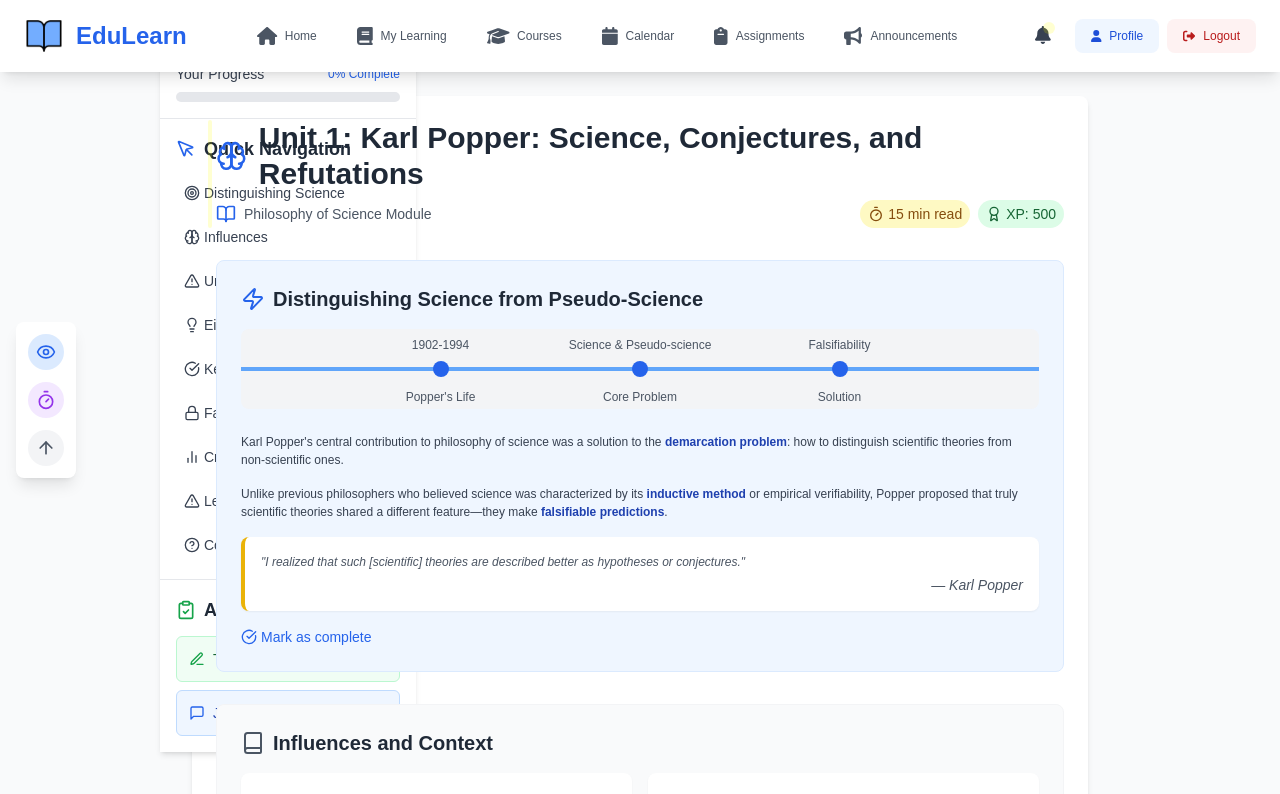
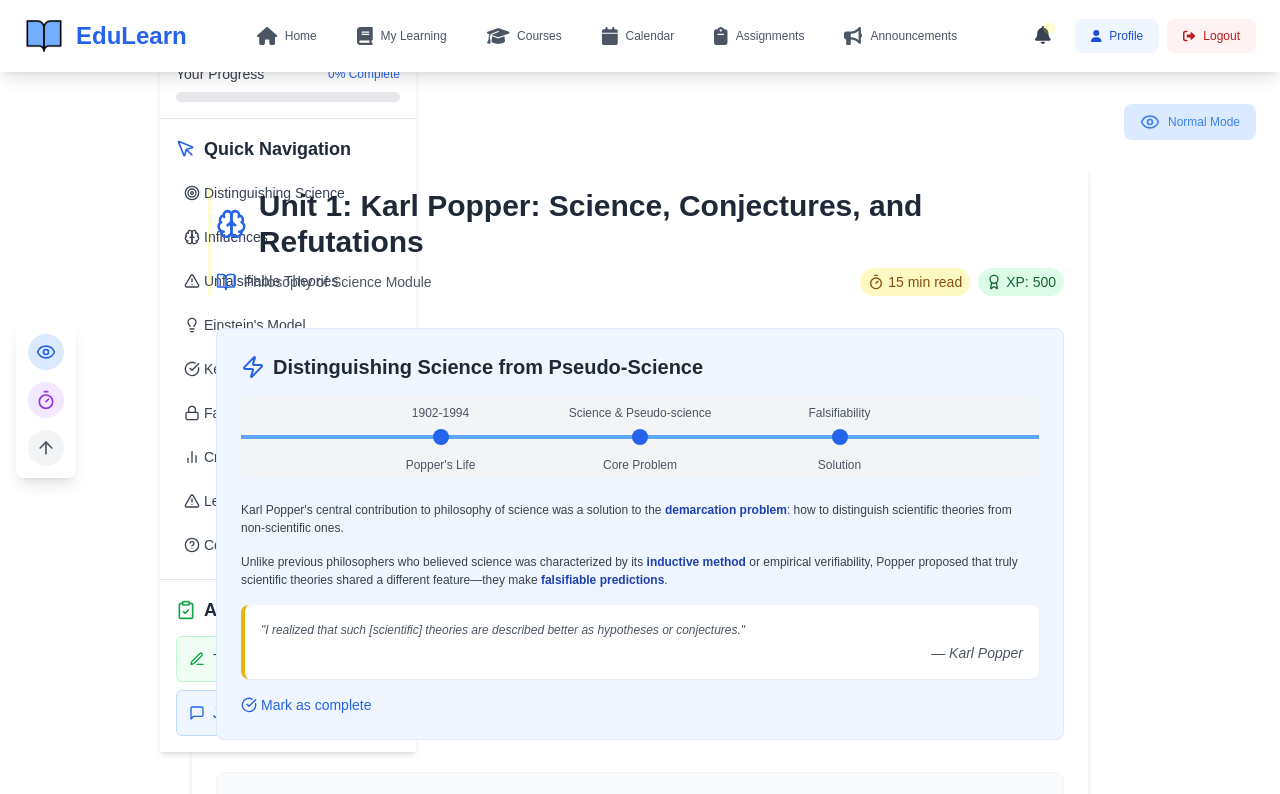
Before and after one commit to michellenikeetha/manual_adhd_lms, a React (Create React App) app: page /my-learning/my-course/course-content in a window 1280 px wide. Shown: the top 794 px of the page. Built offline with nearby package versions, Linux system fonts and the light colour scheme.

Commit message:
focus mode

```diff
--- a/src/components/PhilosophyCourseContentPage.jsx
+++ b/src/components/PhilosophyCourseContentPage.jsx
@@ -8,6 +8,7 @@ import {
   ClipboardCheck, Edit3
 } from 'lucide-react';
 import confetti from 'canvas-confetti';
+import { motion, AnimatePresence } from 'framer-motion';
 
 const PhilosophyCourseContentPage = () => {
   const navigate = useNavigate();
@@ -21,6 +22,10 @@ const PhilosophyCourseContentPage = () => {
   const [focusMode, setFocusMode] = useState(false);
   const [timerActive, setTimerActive] = useState(false);
   const [studyTime, setStudyTime] = useState(0);
+
+  const getBackgroundColor = () => {
+    return focusMode ? 'bg-gray-100' : 'bg-white';
+  };
 
   // Function to trigger confetti celebration
   const triggerCelebration = () => {
@@ -109,7 +114,7 @@ const PhilosophyCourseContentPage = () => {
   ];
 
   return (
-    <div className={`bg-gray-50 min-h-screen ${focusMode ? 'focus-mode' : ''}`}>
+    <div className={`min-h-screen transition-colors duration-300 ${getBackgroundColor()}`}>
       <style jsx>{`
         .focus-mode .distraction {
           opacity: 0.3;
@@ -151,6 +156,33 @@ const PhilosophyCourseContentPage = () => {
       `}</style>
 
       <SignedInNavbar />
+
+      <div className="container mx-auto px-6 py-8">
+        <div className="flex justify-end">
+
+          <div className="flex items-center space-x-4">
+            <motion.button
+              whileHover={{ scale: 1.05 }}
+              whileTap={{ scale: 0.95 }}
+              onClick={() => setFocusMode(!focusMode)}
+              className={`flex items-center space-x-2 px-4 py-2 rounded-lg transition-colors
+                ${focusMode ? 'bg-blue-500 text-white' : 'bg-blue-100 text-blue-500'}`}
+            >
+              {focusMode ? (
+                <>
+                  <EyeOff size={20} />
+                  <span>Focus Mode</span>
+                </>
+              ) : (
+                <>
+                  <Eye size={20} />
+                  <span>Normal Mode</span>
+                </>
+              )}
+            </motion.button>
+          </div>
+
+        </div>
 
         {/* Tooltip */}
         {showTooltip && (
@@ -683,6 +715,8 @@ const PhilosophyCourseContentPage = () => {
         </div>
 
       </div>
+
+    </div>
   );
 }
 
```
Lines whose indentation alone changed are shown as unchanged.
